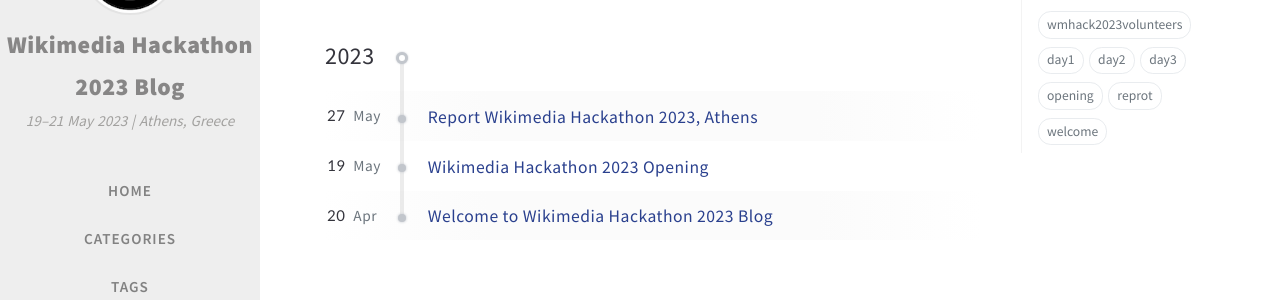
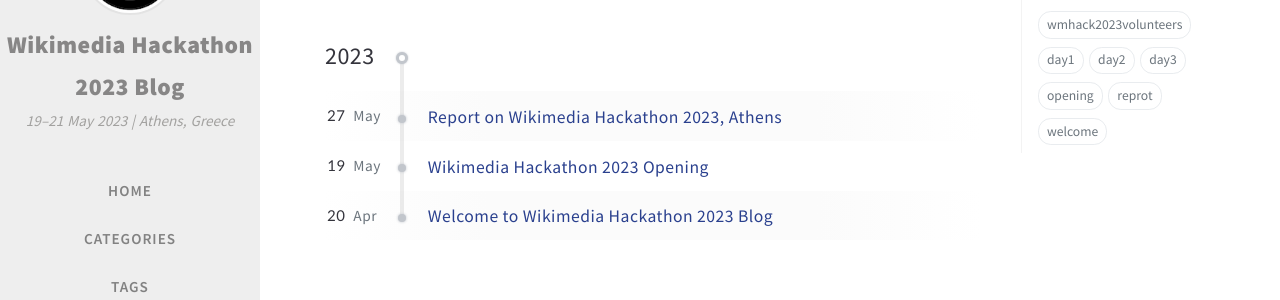
Before and after one commit to wmhack2023/wmhack2023.github.io, a Jekyll site: the page built from _tabs/archives.md, in a window 1280 px wide. Shown: the part 129-429 px from the top of the page. Built offline with Jekyll 4.4.1, drawn with Linux system fonts in a browser that asks for light colours; comment, search, counter and statistics services are not loaded.

```diff
--- a/_posts/2023-05-27-wmhack2023-report-tonythomas.md
+++ b/_posts/2023-05-27-wmhack2023-report-tonythomas.md
@@ -1,5 +1,5 @@
 ---
-title: Report Wikimedia Hackathon 2023, Athens
+title: Report on Wikimedia Hackathon 2023, Athens
 author: tonythomas01
 date: 2023-05-27 17:30:00 +0200
 categories: [Blogging, Sessions]
```
Also changed, not shown: other parts of _posts/2023-05-27-wmhack2023-report-tonythomas.md (+1 -1 lines).
